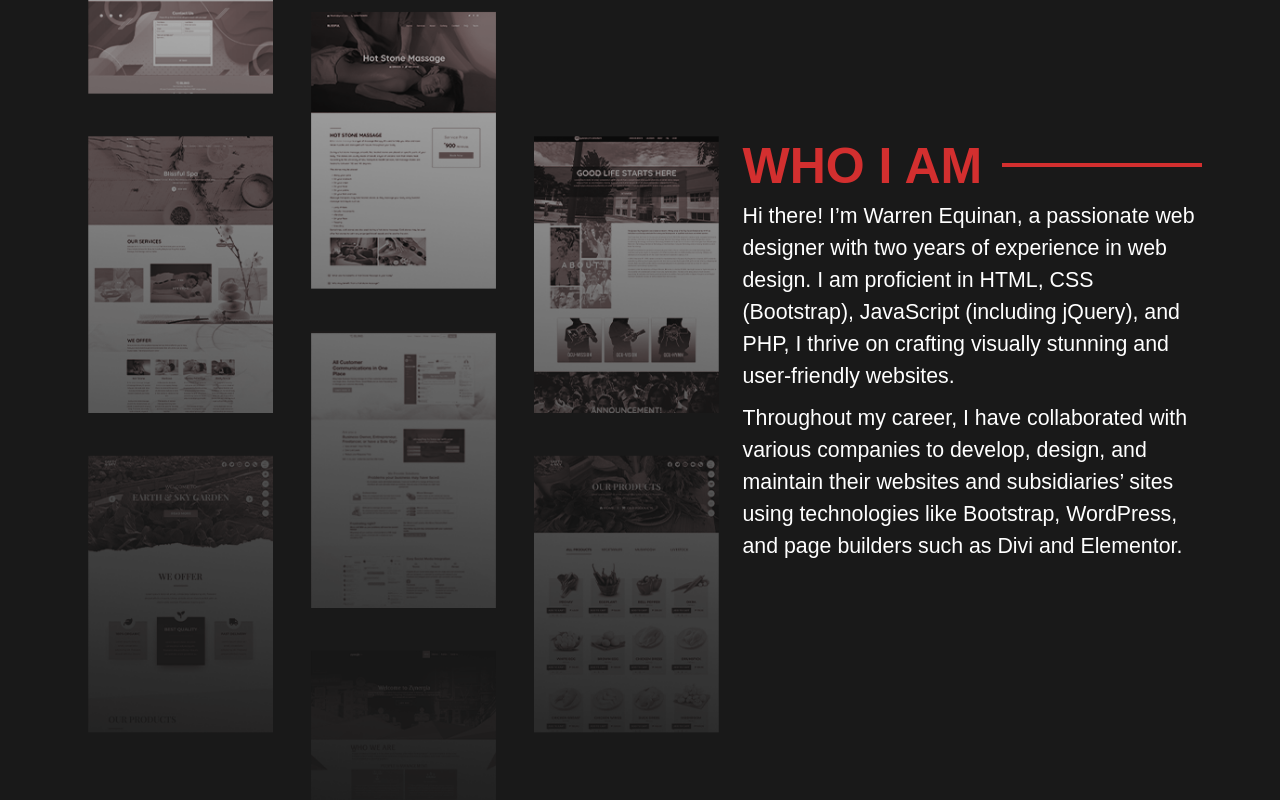
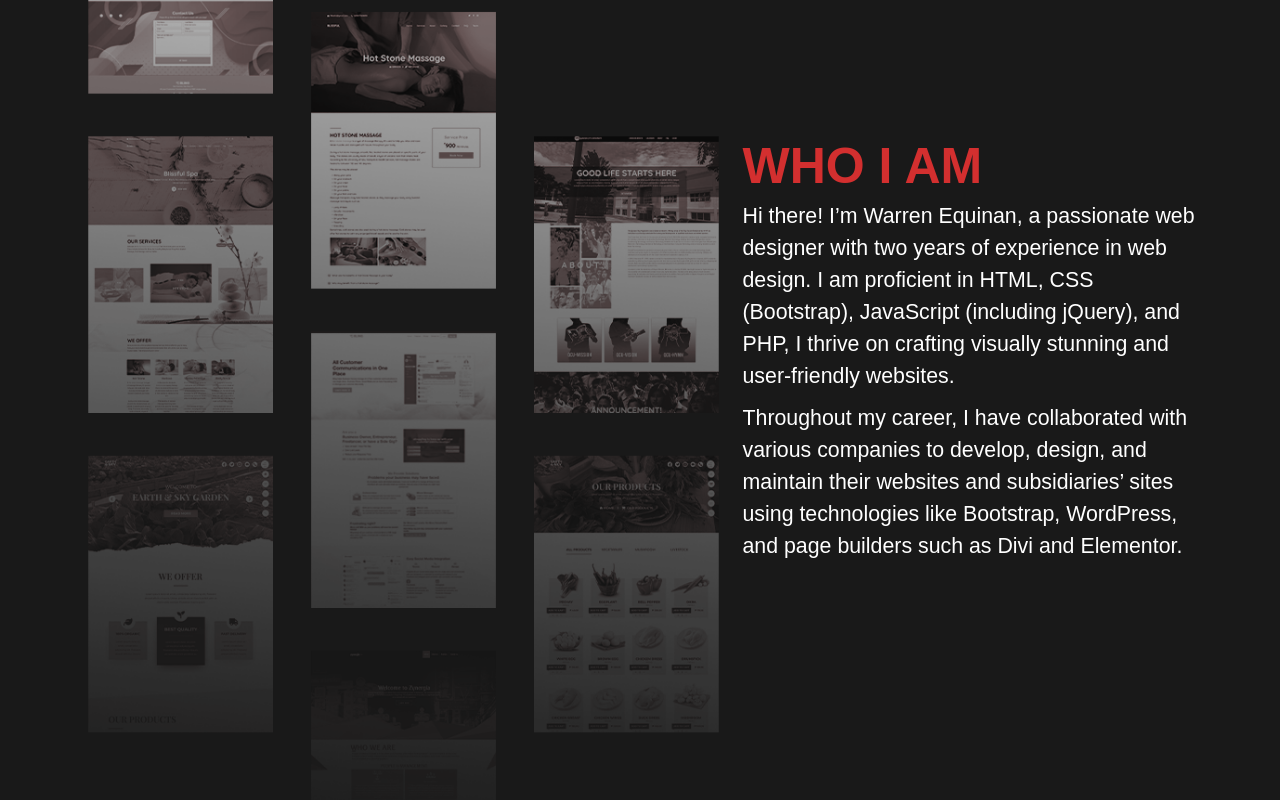
Before and after one commit to rekkuza18/latestPortfolio, a React (Vite) app: page / in a window 1280 px wide. Shown: the part 914-1714 px from the top of the page. Built offline with nearby package versions, Linux system fonts and the light colour scheme; a web font is replaced by a local one.

Commit message:
Update bar component

```diff
--- a/src/assets/styles/components/_bar.scss
+++ b/src/assets/styles/components/_bar.scss
@@ -2,11 +2,16 @@
 
 .bar-left::after {
     content: '';
-    display: inline-block;
-    height: 0.4rem;
-    width: 20rem;
-    margin-left: 2rem;
+    display: inline-flex;
+    height: 0.3rem;
+    width: 100%;
+    max-width: 48%;
+    margin-left: 3rem;
     background-color: $primary-color;
     vertical-align: middle;
     margin-top: -1rem;
+
+    @include breakpoint(xxl) {
+        max-width: 0;
+    }
 }
--- a/src/assets/styles/utils/_breakpoints.scss
+++ b/src/assets/styles/utils/_breakpoints.scss
@@ -4,7 +4,8 @@ $breakpoints: (
     sm: 480px,
     md: 767px,
     lg: 991px,
-    xl: 1199px
+    xl: 1199px,
+    xxl : 1399px
 );
 
 @mixin breakpoint($size) {
--- a/src/components/about/about.scss
+++ b/src/components/about/about.scss
@@ -1,4 +1,4 @@
-
+@use '../../assets/styles/utils/' as *;
 
 .about {
     margin-top: -18.5rem;
```
